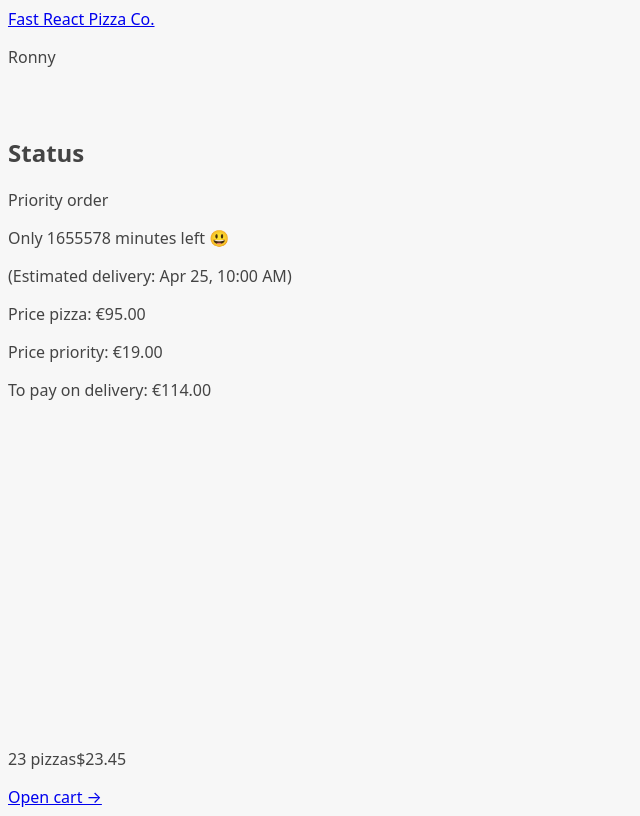
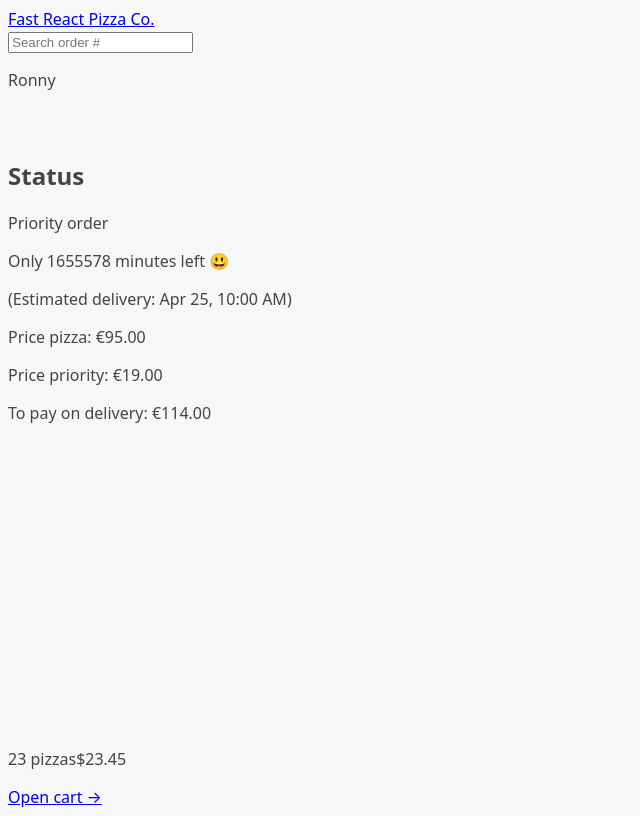
Before and after one commit to RachitJain959/react-pizza, a React (Vite) app: page /order/1 in a window 1280 px wide. Shown: the whole page, without its empty margins (0-640 px from the left). Built offline with nearby package versions, Linux system fonts and the light colour scheme.

Commit message:
SearchOrder p1-setup

```diff
--- /dev/null
+++ b/src/features/order/SearchOrder.jsx
@@ -0,0 +1,21 @@
+import { useState } from 'react';
+
+function SearchOrder() {
+  const [query, setQuery] = useState('');
+
+  function handleSubmit(e) {
+    e.preventDefault();
+  }
+
+  return (
+    <form onSubmit={handleSubmit}>
+      <input
+        placeholder="Search order #"
+        value={query}
+        onChange={(e) => setQuery(e.target.value)}
+      />
+    </form>
+  );
+}
+
+export default SearchOrder;
--- a/src/ui/Header.jsx
+++ b/src/ui/Header.jsx
@@ -1,9 +1,11 @@
 import { Link } from 'react-router-dom';
+import SearchOrder from '../features/order/SearchOrder';
 
 function Header() {
   return (
     <header>
       <Link to="/">Fast React Pizza Co.</Link>
+      <SearchOrder />
       <p>Ronny</p>
     </header>
   );
```
